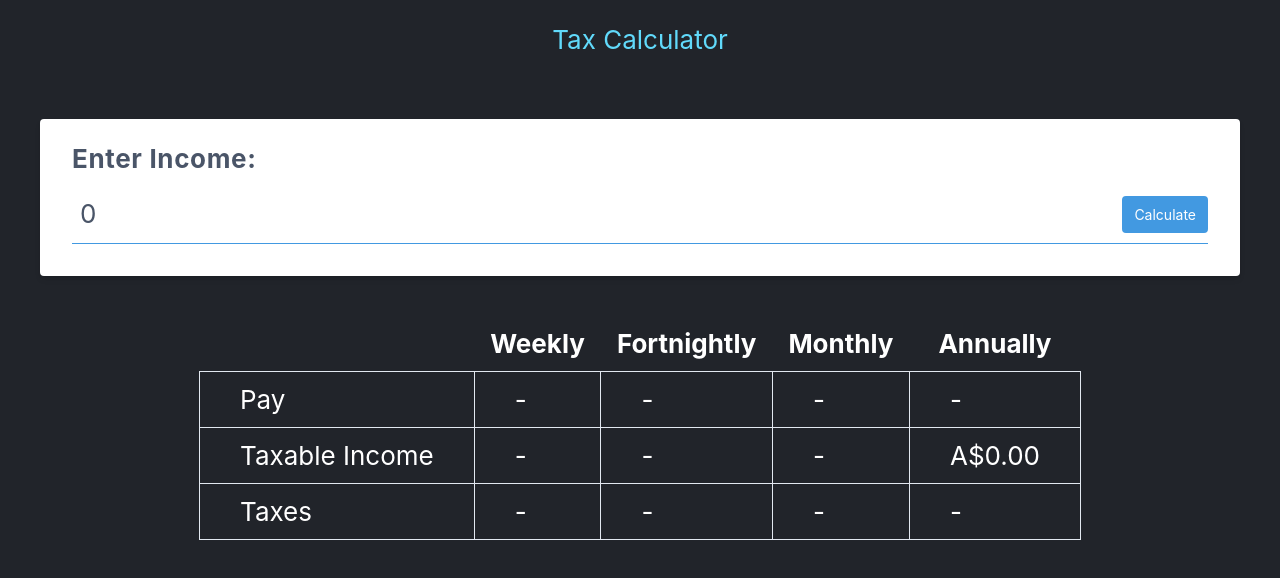
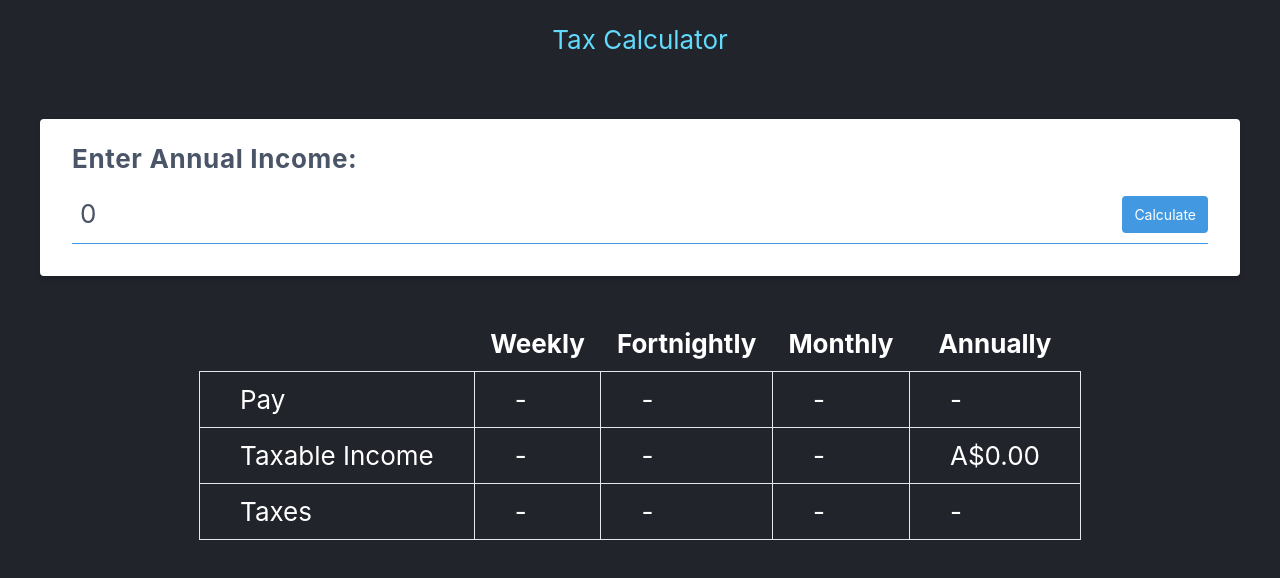
Before and after one commit to NyashaNziramasanga/tax-calculator, a React (Create React App) app: page / in a window 1280 px wide. Shown: the top 578 px of the page. Built offline with nearby package versions, Linux system fonts and the light colour scheme.

Commit message:
Update InputField.jsx

```diff
--- a/src/components/InputField.jsx
+++ b/src/components/InputField.jsx
@@ -19,7 +19,7 @@ export const InputField = (props) => {
       className="bg-white shadow-md rounded px-8 pt-5 pb-8 m-10"
     >
       <label className="block tracking-wide text-gray-700 text-md font-bold mb-2">
-        Enter Income:
+        Enter Annual Income:
       </label>
       <div className="flex items-center border-b border-b-2 border-blue-500 py-2">
         <input
```
